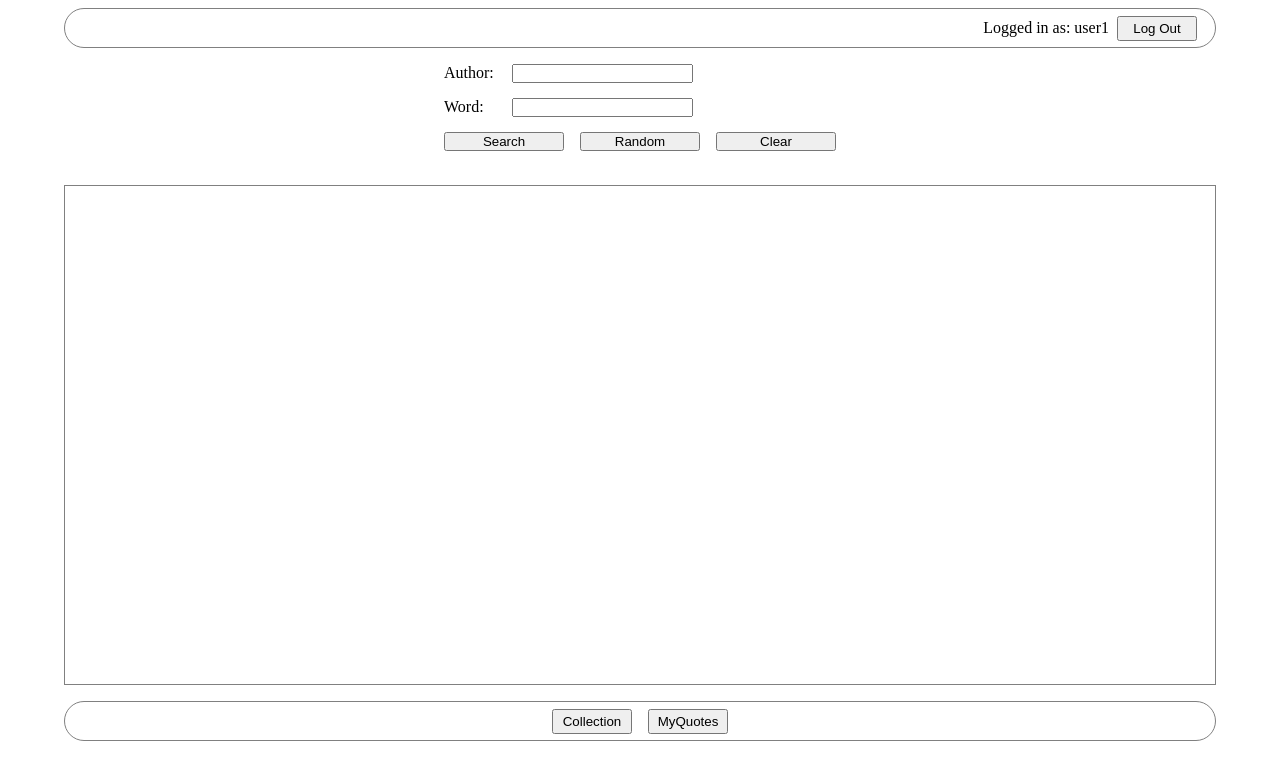
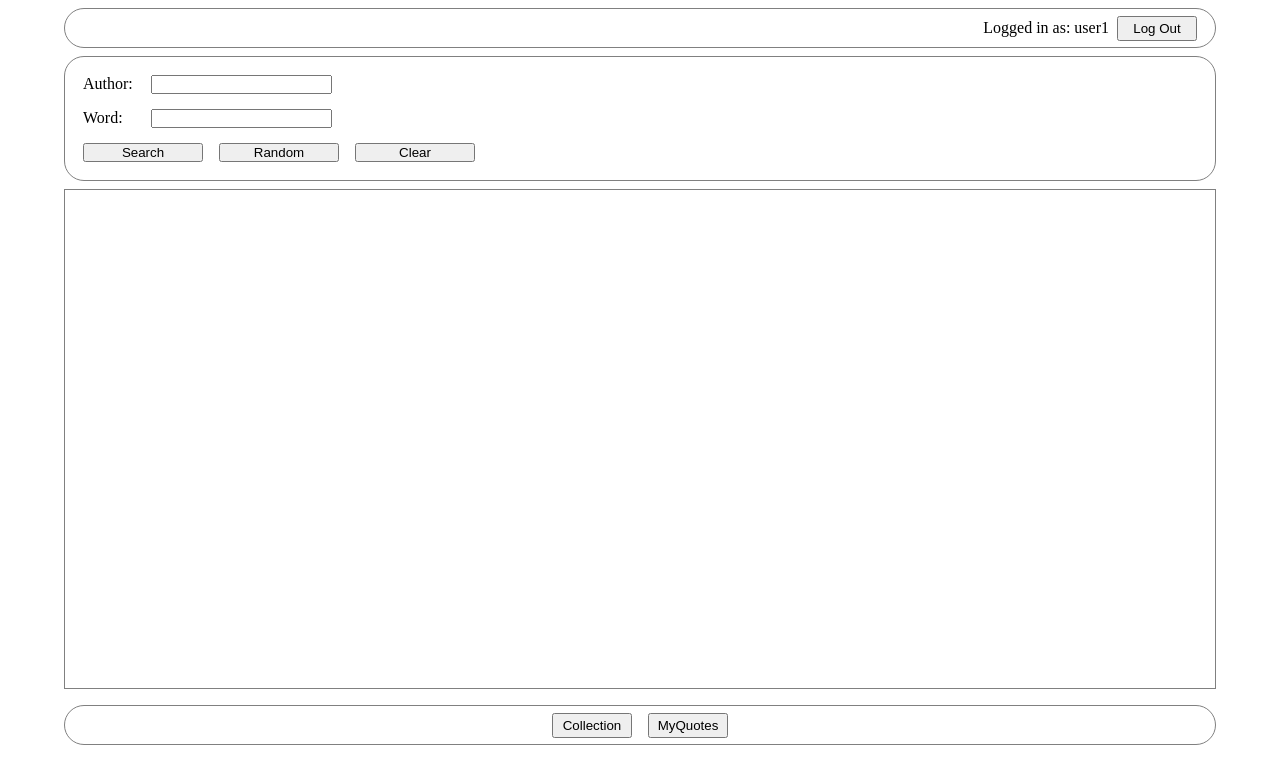
Before and after one commit to ricardopresto/quoteBox, a Vue app in the folder client/: page / in a window 1280 px wide. Shown: the top 784 px of the page. Built offline with nearby package versions, Linux system fonts and the light colour scheme.

Commit message:
minor layout changes

```diff
--- a/client/src/App.vue
+++ b/client/src/App.vue
@@ -31,7 +31,6 @@
         <button v-if="myQuotes" @click="showAll">Show All</button>
         <button v-if="myQuotes" @click="addNewQuote">Add New Quote</button>
       </div>
-      <br />
       <QuoteBox
         :quotes="quotes"
         :showRegister="showRegister"
@@ -229,6 +228,13 @@ export default {
   align-items: center;
 }
 
+#controlPanel {
+  width: 90%;
+  border: 1px solid grey;
+  border-radius: 20px;
+  padding: 10px;
+}
+
 button {
   margin: 8px;
   width: 120px;
--- a/client/src/components/Quote.vue
+++ b/client/src/components/Quote.vue
@@ -1,5 +1,4 @@
 <template>
-  <div>
   <div id="background">
     <div v-if="editing == false">
       <div id="quote">{{ quote }}</div>
@@ -36,7 +35,6 @@
         <div id="buttons">
           <button @click="cancelEdit">Cancel</button>
           <button @click="saveEdit">Save</button>
-          </div>
         </div>
       </div>
     </div>
@@ -88,7 +86,8 @@ export default {
 
 <style scoped>
 #background {
-  width: 400px;
+  width: 95%;
+  max-width: 450px;
   height: min-content;
   border: 1px solid grey;
   border-radius: 8px;
--- a/client/src/components/QuoteBox.vue
+++ b/client/src/components/QuoteBox.vue
@@ -1,5 +1,5 @@
 <template>
-  <div id="container">
+  <div id="quoteBoxContainer">
     <transition name="drop">
       <Register
         v-if="showRegister == true"
@@ -81,12 +81,15 @@ export default {
 </script>
 
 <style scoped>
-#container {
+#quoteBoxContainer {
   width: 90%;
   height: 500px;
   overflow-y: scroll;
   border: 1px solid grey;
   margin: 8px;
+  display: flex;
+  flex-direction: column;
+  flex-wrap: wrap;
 }
 
 .drop-enter-active,
```
Lines whose indentation alone changed are shown as unchanged.
